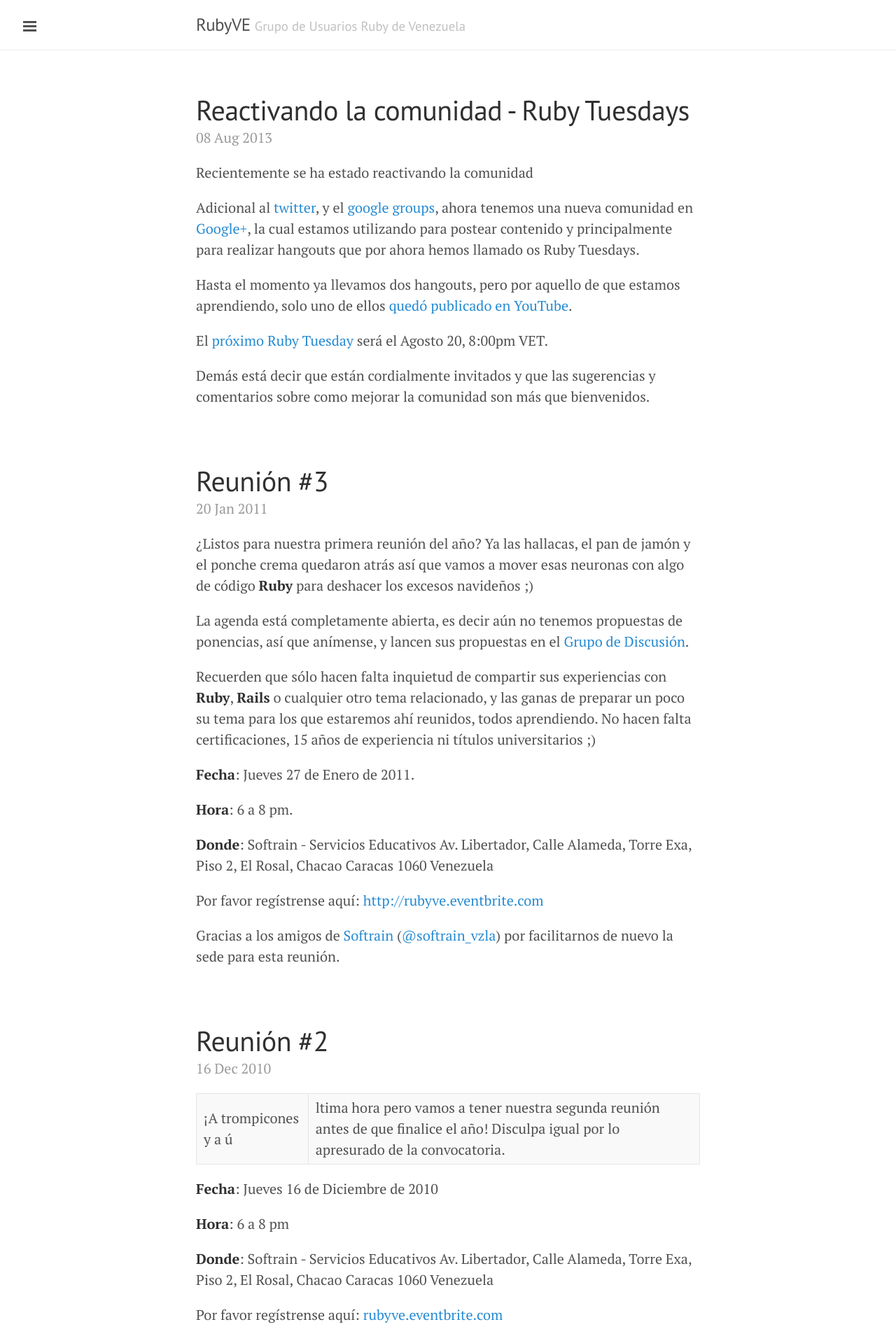
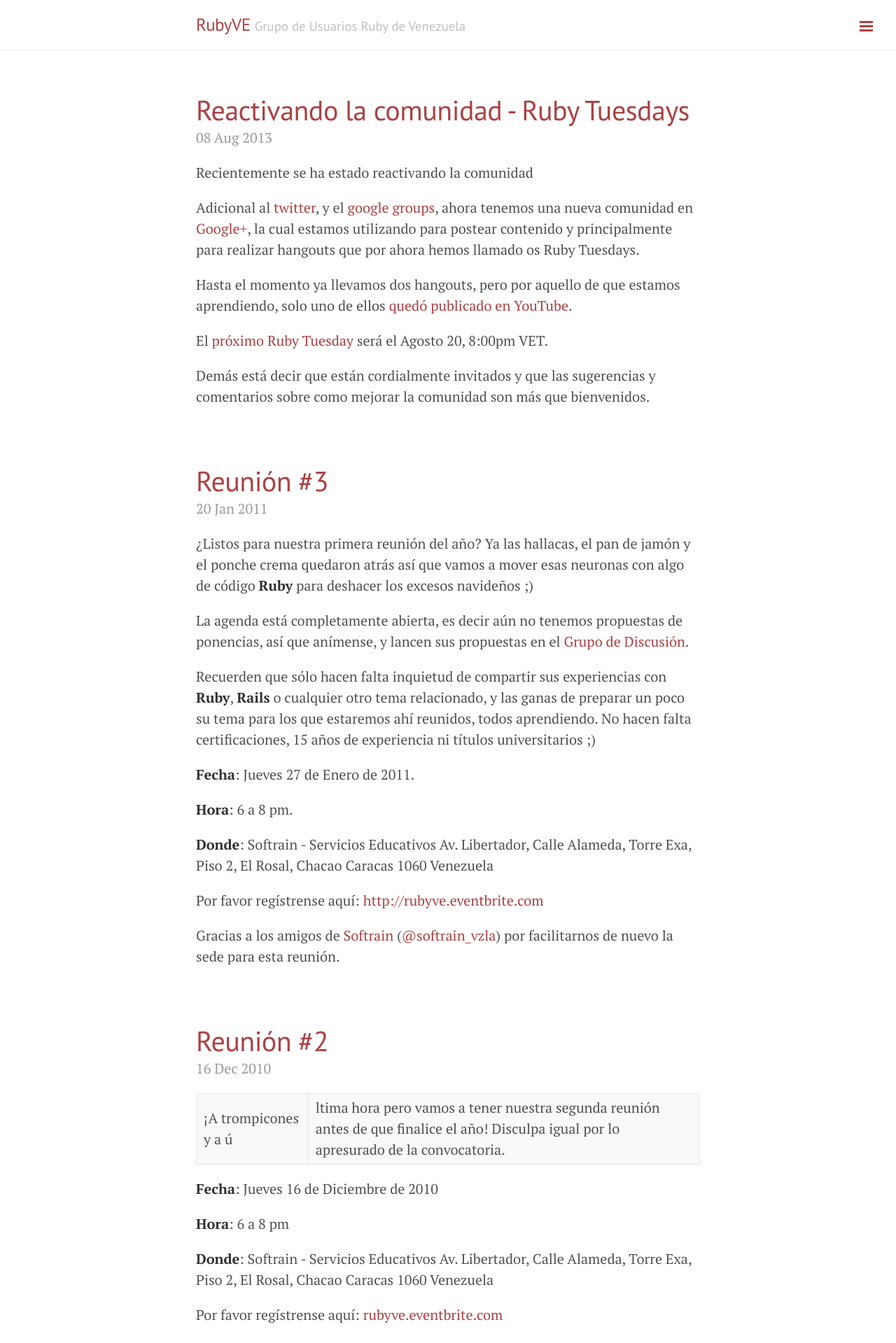
Before and after one commit to ruby-ve/ruby-ve.github.io, a Jekyll site: the page built from index.html, in a window 1280 px wide. Shown: the top 1919 px of the page at 70% size. Built offline with Jekyll 4.4.1, drawn with Linux system fonts in a browser that asks for light colours; Markdown is read by kramdown in place of the engine named in the settings.

Commit message:
Use RED and REVERSED layout
All links on the site will be red and the sidebar will be on the right side instead of the left.

```diff
--- a/_layouts/default.html
+++ b/_layouts/default.html
@@ -1,7 +1,7 @@
 <!DOCTYPE html>
 <html xmlns="http://www.w3.org/1999/xhtml" xml:lang="en" lang="en-us">
   {% include head.html %}
-  <body>
+  <body class="theme-base-08 layout-reverse">
     {% include sidebar.html %}
     <!-- Wrap is the content to shift when toggling the sidebar. We wrap the
          content to avoid any CSS collisions with our real content. -->
@@ -9,7 +9,7 @@
       <div class="masthead">
         <div class="container">
           <h3 class="masthead-title">
-            <a href="/" title="Home">{{ site.title }}</a>
+            <a href="{{ site.baseurl }}" title="Home">{{ site.title }}</a>
             <small>{{ site.tagline }}</small>
           </h3>
         </div>
```
